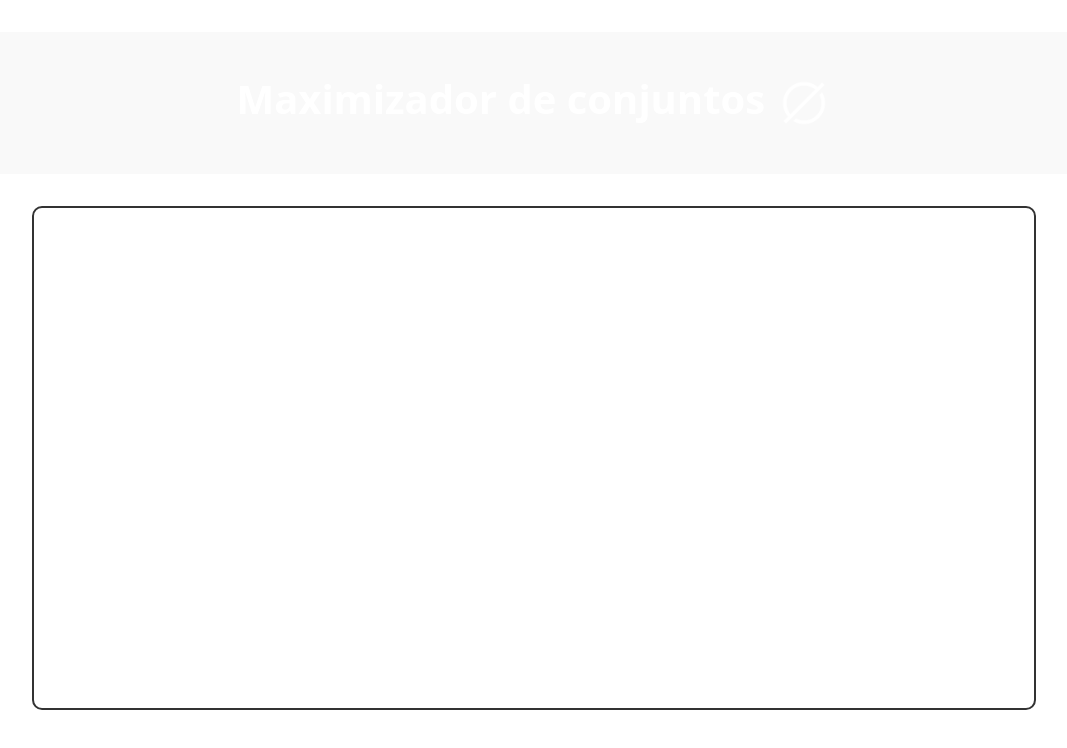
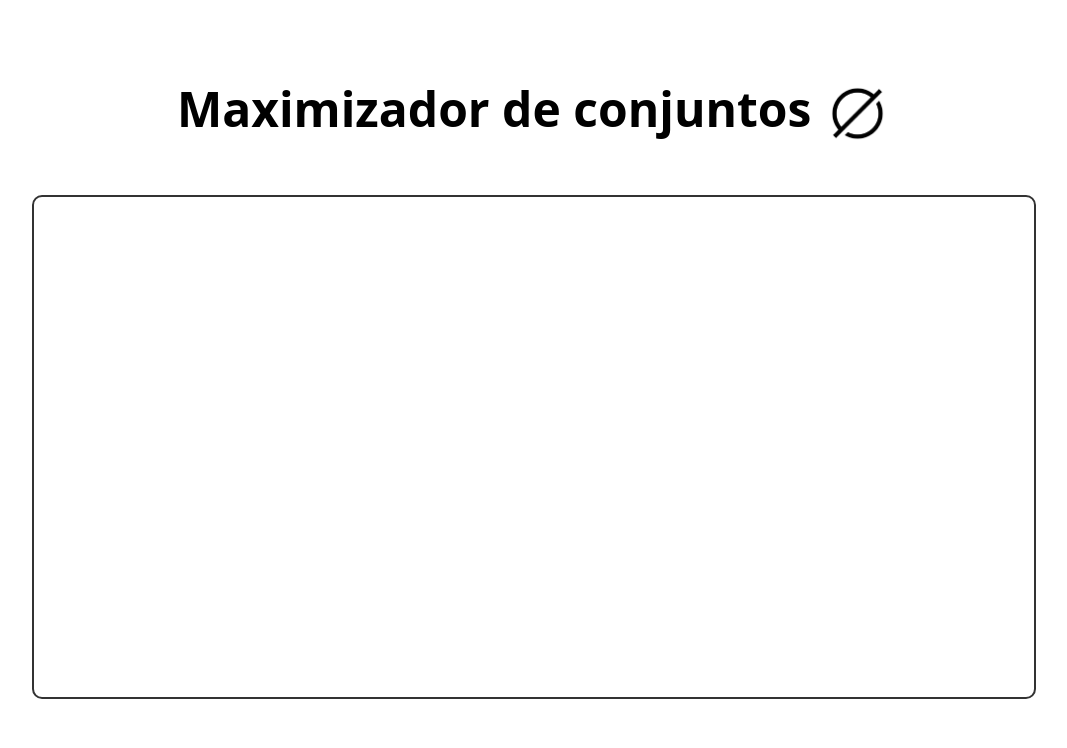
Before and after one commit to HemaniakAE/Tarea02_AnalisisDeAlgoritmos, a React (Vite) app: page / in a window 1280 px wide. Shown: the top 748 px of the page, without its empty margins (106-1173 px from the left). Built offline with nearby package versions, Linux system fonts and the light colour scheme.

Commit message:
Corrige colores de elementos al cambiar el tema del navegador

```diff
--- a/src/App.css
+++ b/src/App.css
@@ -16,11 +16,6 @@
   color: #ffffff;
 }
 
-h1 {
-  font-size: 2.5em;
-  color: #ffffff
-}
-
 .container {
   display: grid;
   width: 1000px;
--- a/src/index.css
+++ b/src/index.css
@@ -36,8 +36,13 @@ h1 {
 }
 
 .header {
-  color: #ffffff;
+  color: white;
   background: #242424;
+}
+
+header h1 {
+  font-size: 3em;
+  margin-bottom: 0;
 }
 
 .header-logo {
@@ -54,6 +59,12 @@ h1 {
   }
   .header {
     color: #000000;
-    background: #f9f9f9;
+    background: #ffffff;
+  }
+  .header h1 {
+    color: #000000;
+  }
+  .header-logo {
+    filter: invert(0);
   }
 }
```
